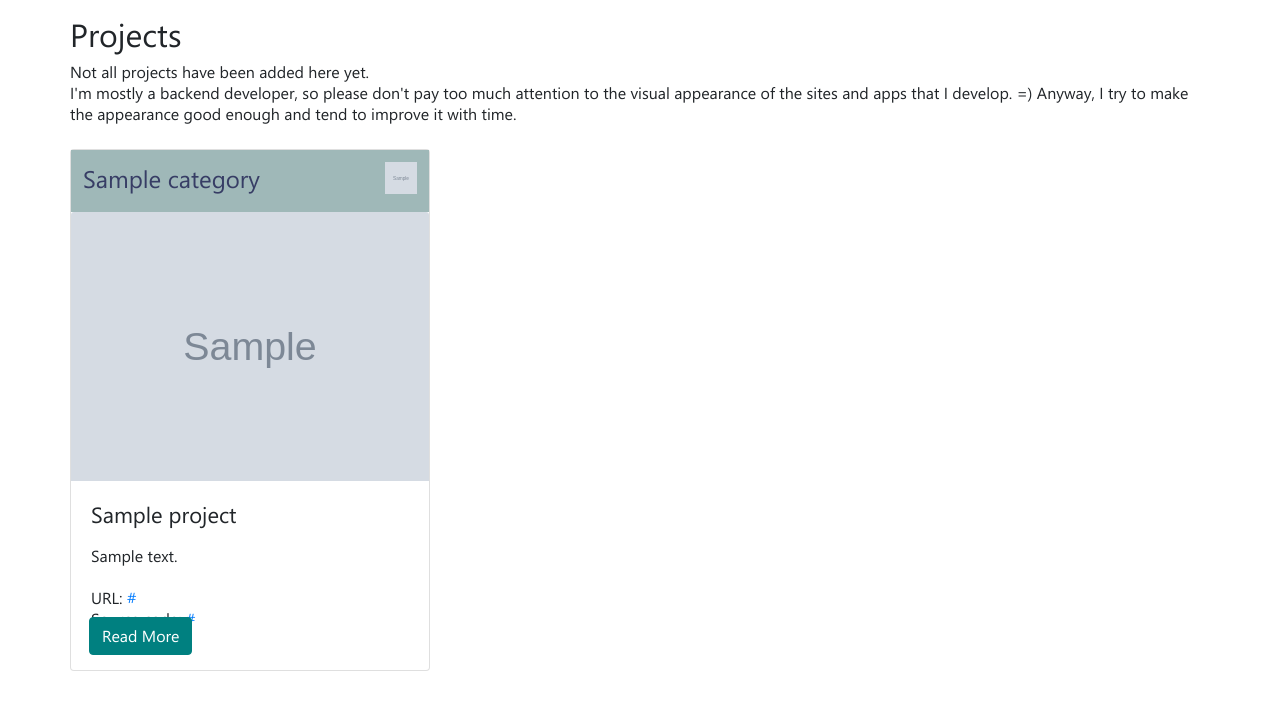
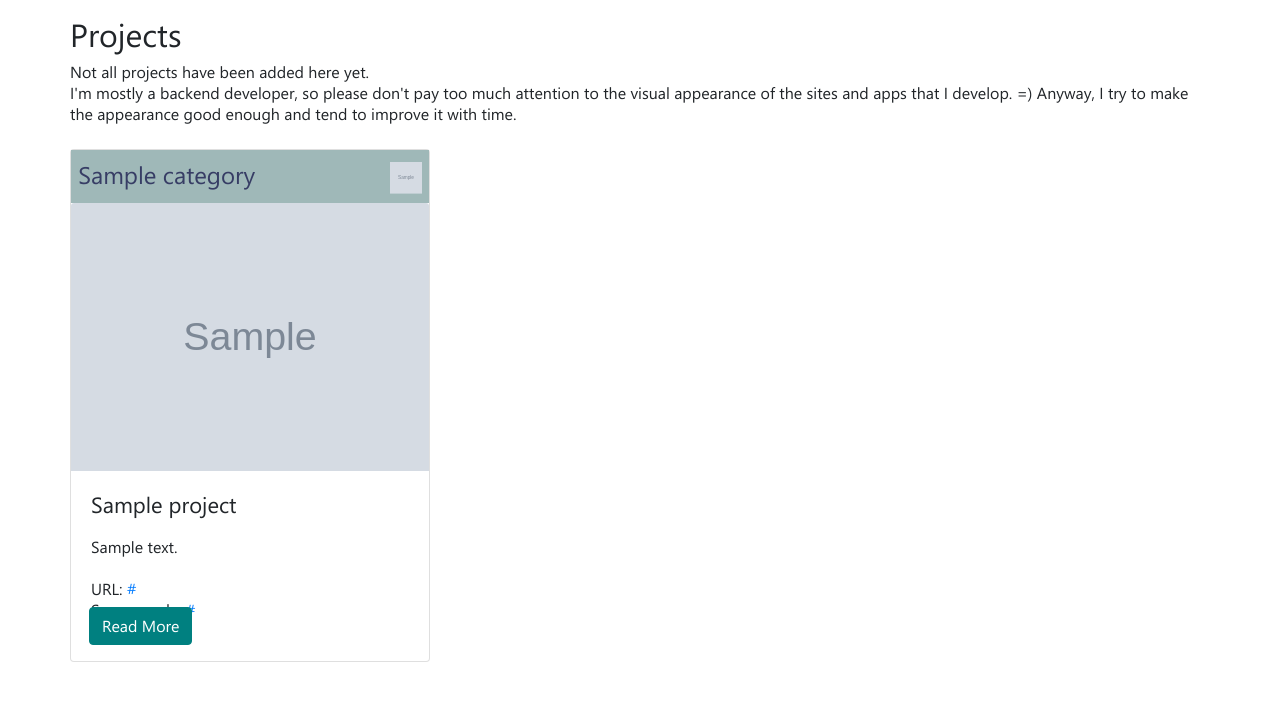
Before and after one commit to hyperfield/devportfolio, a Django app: page / in a window 1280 px wide. Shown: the part 66-777 px from the top of the page. Run offline with Django 4.2, Linux system fonts and the light colour scheme; tables that the repository leaves empty hold one stand-in row (values such as "Sample post"); grey boxes marked "Sample" are stand-in pictures; parts of the project's set-up code (start-up, migrations or seed data) failed here and were passed over; some libraries are stand-ins or nearby versions.

Commit message:
Improved placement of some elements.

```diff
--- a/dev_portfolio/templates/project_index.html
+++ b/dev_portfolio/templates/project_index.html
@@ -19,7 +19,8 @@
           <div class="logo-block">
             {% for technology in project.technologies.all %}
               {% if technology.logotype %}
-                <img class="tech-logo" src="{{ technology.logotype.url }}" alt="{{ technology.title }}">
+                <img class="tech-logo" src="{{ technology.logotype.url }}"
+                     alt="{{ technology.title }}">
               {% endif %}
             {% endfor %}
           </div>
--- a/static/css/main.css
+++ b/static/css/main.css
@@ -83,7 +83,7 @@ html {
 }
 
 .menu li a {
-	text-decoration: none;
+	/* text-decoration: none; */
 	display: block;
 	font-weight: 300;
 	color:rgb(0, 0, 0);
@@ -115,7 +115,7 @@ html {
 .logo {
   max-width: 50px;
   max-height: 50px;
-  vertical-align: middle;
+  /* vertical-align: middle; */
 }
 
 .briefcase {
@@ -155,7 +155,7 @@ li.active a:active li.active a:focus {
 .card-title {
   background-color: rgb(159, 184, 184);
   color: rgb(55, 61, 101);
-  padding: 0.5em;
+  padding: 0.3em;
   margin: 0;
   font-style: bold;
   font-size: 24px;
@@ -209,8 +209,9 @@ form input[type="submit"] {
 }
 
 .logo-block {
-  float: right;
-
+  top: 50%;
+  left: 50%;
+  transform: translate(0, 10%);
 }
 
 .project-title {
```
